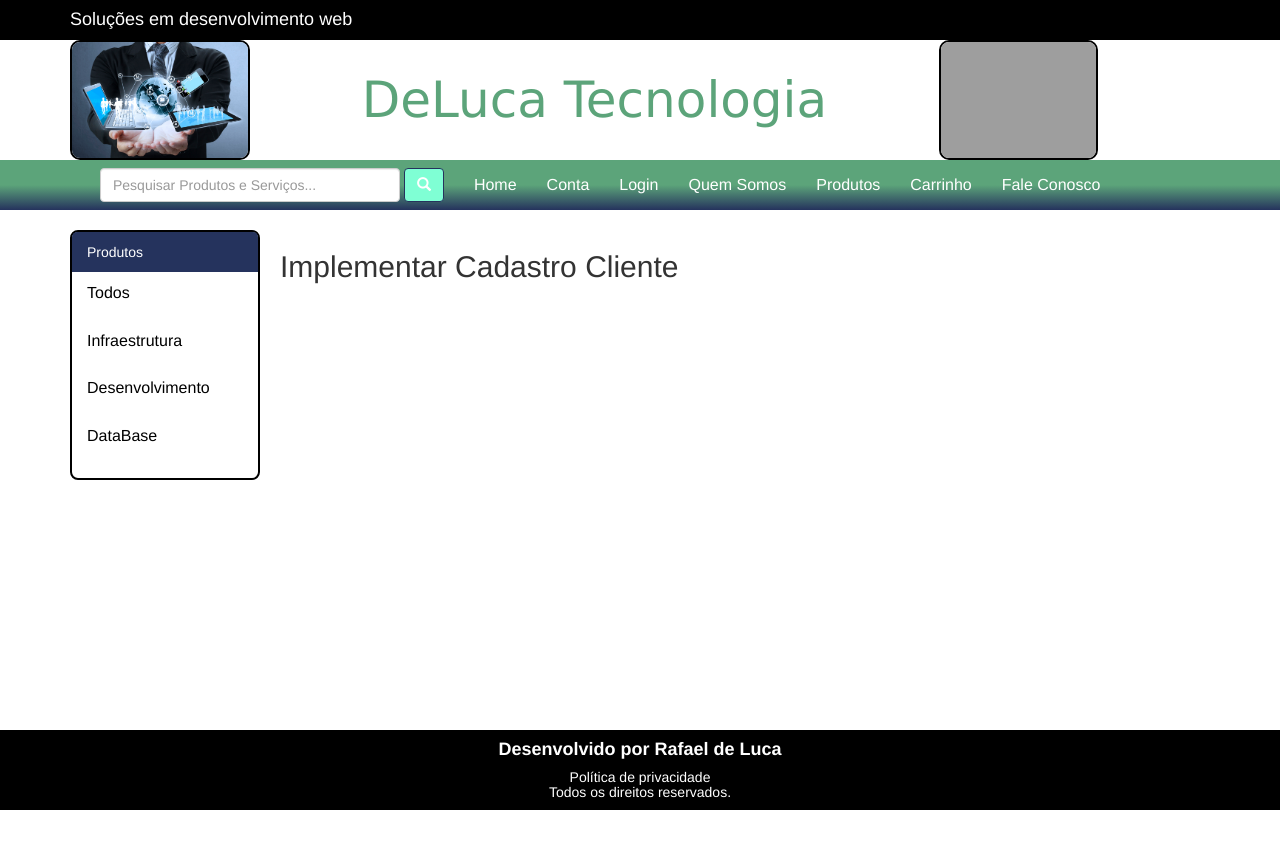
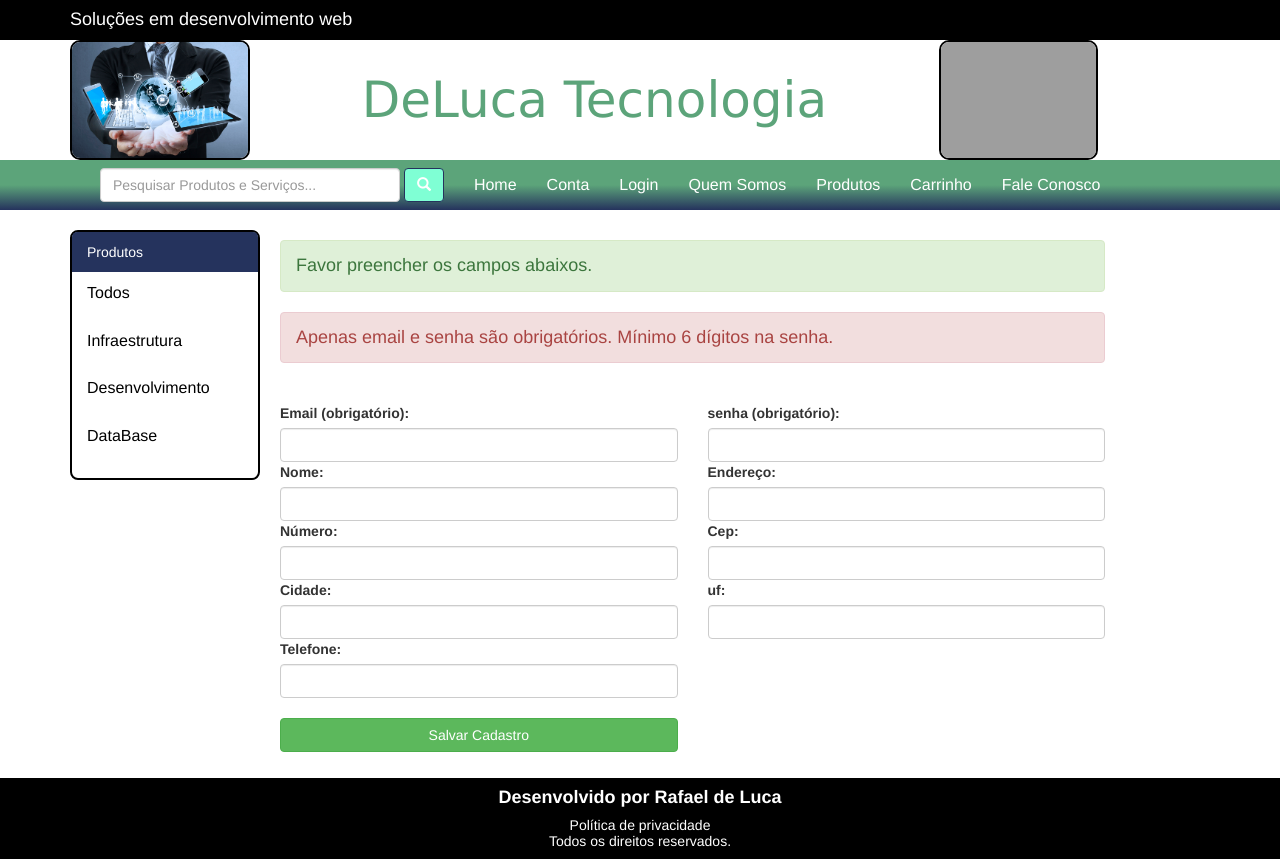
Before and after one commit to rafaelgauderio/loja-php, a PHP site: page /cadastro in a window 1280 px wide. Before the commit the page ends 810 px from the top, so only its background shows below. Run offline with PHP 8.4, Linux system fonts and the light colour scheme; data comes from the database, SQL or seed files in the repository; some libraries are stand-ins or nearby versions.

Commit message:
view do formulario de cadastro

```diff
--- a/controlador/cadastro.php
+++ b/controlador/cadastro.php
@@ -1,4 +1,6 @@
 <?php
 $smarty = new Template();
+
+
 $smarty->display('cadastro.html');
 ?>
--- a/view/cadastro.html
+++ b/view/cadastro.html
@@ -1 +1,60 @@
-<h2>Implementar Cadastro Cliente</h2>
+<h4 class="alert alert-success">Favor preencher os campos abaixos.</h4>
+<h4 class="alert alert-danger">Apenas email e senha são obrigatórios. Mínimo 6 dígitos na senha.</h4>
+
+<br>
+<form name="cadastrar_cliente" id="cadastrar_cliente" method="post">
+<section class="row" id="cadastrar_cliente">
+    <div class="col-md-6">
+        <label>Email (obrigatório): </label>
+        <input type="email" name="client_email" class="form-control" required>
+    </div>
+    <div class="col-md-6">
+        <label>senha (obrigatório): </label>
+        <input type="text" name="client_senha" class="form-control" minlength="6" required>
+    </div>
+    <div class="col-md-6">
+        <label>Nome: </label>
+        <input type="text" name="client_nome" class="form-control">
+    </div>
+
+    <div class="col-md-6">
+        <label>Endereço: </label>
+        <input type="text" name="client_endereco" class="form-control">
+    </div>
+    <div class="col-md-6">
+        <label>Número: </label>
+        <input type="number" name="client_numero" class="form-control">
+    </div>
+    <div class="col-md-6">
+        <label>Cep: </label>
+        <input type="number" name="client_cep" class="form-control">
+    </div>
+
+    <div class="col-md-6">
+        <label>Cidade: </label>
+        <input type="text" name="client_cidade" class="form-control">
+    </div>
+    <div class="col-md-6">
+        <label>uf: </label>
+        <input type="text" name="client_uf" class="form-control">
+    </div>
+
+    <div class="col-md-6">
+        <label>Telefone: </label>
+        <input type="number" name="client_telefone" class="form-control">
+    </div>
+</section>
+
+<br>
+
+<section class="row" id="salvar_cliente">
+    <div class="col-md-6">
+        <button type="submit" class="btn btn-success btn-block"> Salvar Cadastro </button>
+    </div>
+    <br>
+    <br>
+    <br>
+
+</section>
+
+</form>
--- a/view/carrinho.html
+++ b/view/carrinho.html
@@ -66,12 +66,12 @@
         <form name="limpar" method="post" action="{$PAGINA_ALTERAR_CARRINHO}">
             <input type="hidden" name="action" value="limpar">
             <input type="hidden" name="prod_id" value="1">
-            <button class="btn btn-danger btn-block"> <i class="glyphicon glyphicon-remove-circle"></i> Limpar
+            <button class="btn btn-danger btn-block"> Limpar
                 Carrinho</button>
             <br>
         </form>
         <form name="finalizar_pedido" method="post" action="{$PAGINA_CONFERIR_PEDIDO}">
-            <button class="btn btn-success btn-block" type="submit"> <i class="glyphicon glyphicon-thumbs-up"></i> Ir
+            <button class="btn btn-success btn-block" type="submit"> Ir
                 para página de checkout</button>
         </form>
     </div>
--- a/view/tema/css/contato.css
+++ b/view/tema/css/contato.css
@@ -8,7 +8,7 @@
 
 #formulario fieldset
 {
-    border:2px solid black;
+    border:2px solid #5CA47A;;
     padding:10px;
     border-radius:4px
 }
@@ -29,7 +29,7 @@
 
 #formulario fieldset legend
 {
-    background-color:black;
+    background-color:#5CA47A;;
     border-radius:8px;
     color:#ffe;
     padding:10px;
--- a/view/tema/css/personalizado.css
+++ b/view/tema/css/personalizado.css
@@ -48,6 +48,7 @@ min-height: 100px;
 background-color: black;
 color: #fff;
 
+
 }
 
 #topo img{
@@ -61,6 +62,7 @@ color: #fff;
   display: flex;
   justify-content: center;
   align-items: center;
+  margin-top:5px;
 
 }
 
--- a/view/trocar_senha.html
+++ b/view/trocar_senha.html
@@ -1 +1 @@
-<h3>Implementar alterar a sennha do usuário</h3>
+<h3>Implementar alterar a senha do usuário</h3>
```
Also changed, not shown: view/compile/11afb67dfbc47287d30d84038f5a09070dc44e7d_0.file.cadastro.html.php (+68 -5 lines), view/compile/79229deb27601d3869dd3693de3b95f39c3ab896_0.file.trocar_senha.html.php (+5 -5 lines), view/compile/891916bf1682567ed79f80591598c2b7e0613f2e_0.file.pedido_finalizado.html.php (+4 -4 lines), view/compile/fe11646ff7c76fee4a7581e950ae18da689c30b1_0.file.carrinho.html.php (+6 -6 lines).
